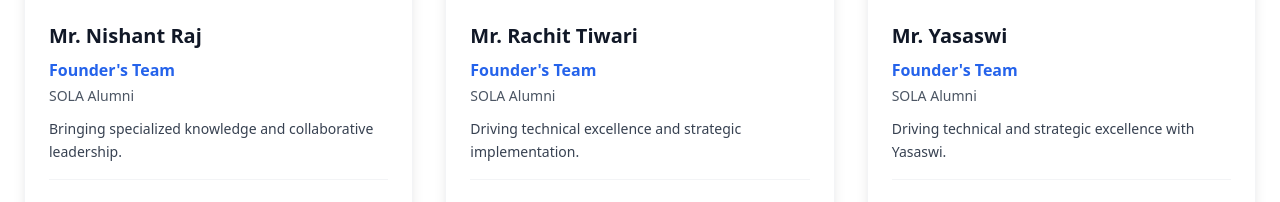
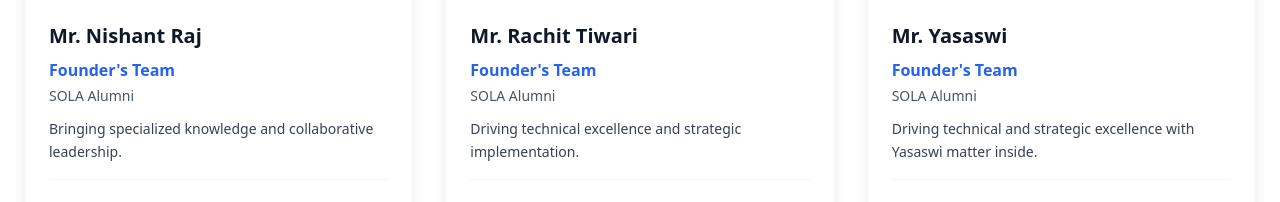
Before and after one commit to Akhilesh2006s/Inkaranya-team, a React (Vite) app: page / in a window 1280 px wide. Shown: the part 1682-1884 px from the top of the page. Built offline with nearby package versions, Linux system fonts and the light colour scheme.

Commit message:
Update Yasaswi description to include 'matter inside'

```diff
--- a/src/App.tsx
+++ b/src/App.tsx
@@ -46,7 +46,7 @@ function App() {
       name: "Mr. Yasaswi",
       role: "Founder's Team",
       category: "SOLA Alumni",
-      description: "Driving technical and strategic excellence with Yasaswi."
+      description: "Driving technical and strategic excellence with Yasaswi matter inside."
     },
     {
       name: "Mr. Atharv Krishna",
```
